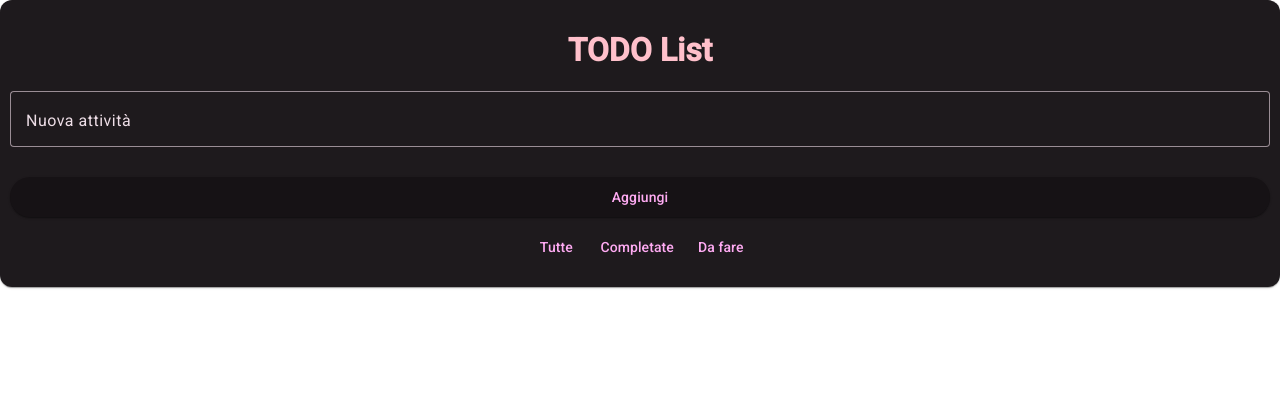
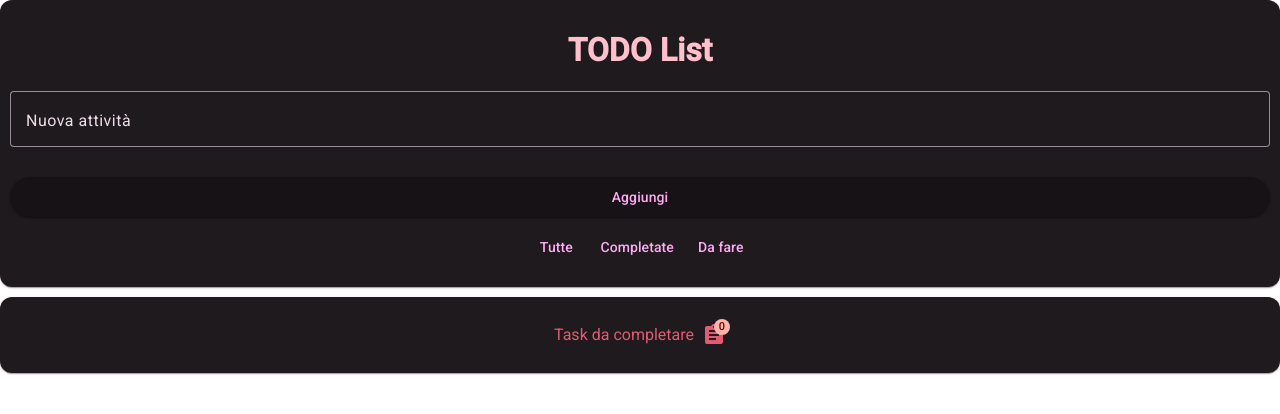
Before and after one commit to FusaroFederico/Angular-todo-app, an Angular app: page / in a window 1280 px wide. Shown: the top 414 px of the page. Built offline with nearby package versions, Linux system fonts and the light colour scheme.

Commit message:
feat: add active task count and update UI for task display

```diff
--- a/src/app/app.component.html
+++ b/src/app/app.component.html
@@ -13,6 +13,18 @@
     <button mat-button (click)="filter = 'completed'">Completate</button>
     <button mat-button (click)="filter = 'pending'">Da fare</button>
   </div>
+
+</mat-card>
+
+<mat-card style="margin-top: 10px;">
+  <mat-card-content style="text-align: center; color: rgb(227, 91, 113); display: flex; align-items: center; justify-content: center; gap: 8px;">
+    <span>Task da completare</span>
+    <mat-icon matBadge="{{ activeTaskCount }}" matBadgeColor="accent" matBadgeSize="medium"
+      aria-label="Task da completare">
+      assignment
+    </mat-icon>
+
+  </mat-card-content>
 </mat-card>
 
 <div *ngFor="let task of filteredTasks; let i = index" style="margin-top: 10px;">
@@ -32,4 +44,5 @@
       </button>
     </mat-card-actions>
   </mat-card>
+
 </div>
--- a/src/app/app.component.ts
+++ b/src/app/app.component.ts
@@ -11,6 +11,7 @@ import { MatDialogModule } from '@angular/material/dialog';
 import { MatSnackBar } from '@angular/material/snack-bar';
 import { MatDialog } from '@angular/material/dialog';
 import { ConfirmDialogComponent } from './confirm-dialog.component';
+import { MatBadgeModule } from '@angular/material/badge';
 
 
 // Definizione dell'oggetto Task
@@ -30,7 +31,8 @@ interface Task {
     MatCardModule,
     MatIconModule,
     MatSnackBarModule,
-    MatDialogModule],
+    MatDialogModule,
+    MatBadgeModule],
   templateUrl: './app.component.html',
   styleUrls: ['./app.component.css']
 })
@@ -113,4 +115,10 @@ export class AppComponent implements OnInit {
     }
     return this.tasks;
   }
+
+  // conta le task attive
+  get activeTaskCount(): number {
+    return this.tasks.filter(task => !task.completed).length;
+  }
+
 }
```
